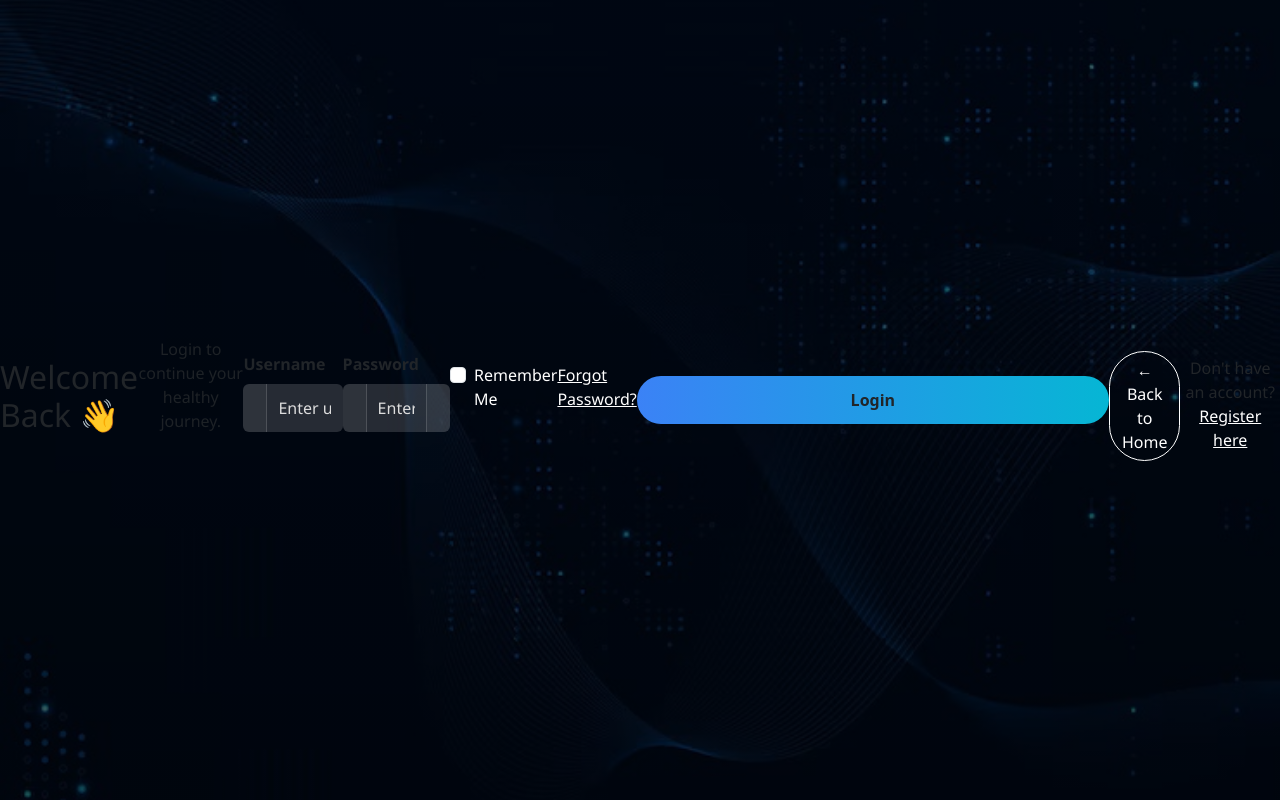
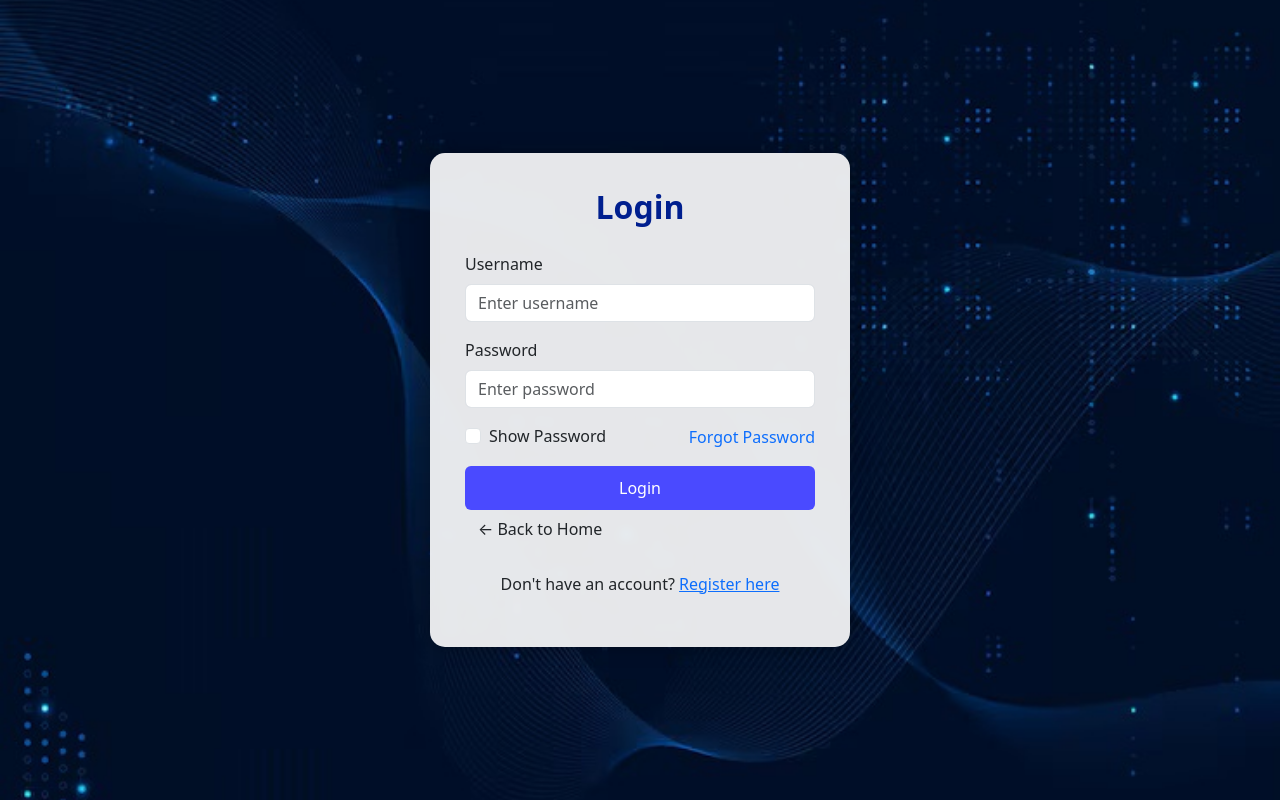
Before and after one commit to chintusasmal21-lgtm/habit_tracker, a Django app: page /login/ in a window 1280 px wide. Run offline with Django 5.2, Linux system fonts and the light colour scheme.

Commit message:
Updated login page

```diff
--- a/habits/templates/habits/login.html
+++ b/habits/templates/habits/login.html
@@ -16,229 +16,63 @@
 
     <style>
 
-     *{
+      body{
           margin:0;
           padding:0;
-    box-sizing:border-box;
-    font-family:'Segoe UI',sans-serif;
-     }
 
-body{
-
-    background:
-    linear-gradient(rgba(0,0,0,.55),rgba(0,0,0,.65)),
-    url("{% static 'image/log.jpg' %}");
-
-    background-size:cover;
-    background-position:center;
+          background-image: url("{% static 'image/log.jpg' %}");
+          background-size: cover;
+          background-position: center;
+          background-repeat: no-repeat;
 
           height:100vh;
 
           display:flex;
           justify-content:center;
           align-items:center;
-    overflow:hidden;
-}
-
-.circle{
-
-    position:absolute;
-    border-radius:50%;
-    background:rgba(255,255,255,.12);
-    animation:float 8s infinite ease-in-out;
-}
-
-.c1{
-    width:220px;
-    height:220px;
-    top:-70px;
-    left:-70px;
-}
-
-.c2{
-    width:180px;
-    height:180px;
-    right:40px;
-    bottom:40px;
-    animation-delay:2s;
-}
-
-.c3{
-    width:100px;
-    height:100px;
-    top:25%;
-    right:28%;
-    animation-delay:4s;
-}
-
-@keyframes float{
-
-50%{
-transform:translateY(-20px);
-}
-
         }
 
         .login-box{
+          width:420px;
 
-    width:430px;
-
-    background:rgba(255,255,255,.15);
-
-    backdrop-filter:blur(18px);
-
-    border:1px solid rgba(255,255,255,.25);
-
-    border-radius:20px;
+          background: rgba(255,255,255,0.9);
 
           padding:35px;
 
-    color:white;
+          border-radius:15px;
 
-    box-shadow:0 20px 45px rgba(0,0,0,.35);
+          box-shadow:0px 0px 20px rgba(0,0,0,0.3);
 
-    animation:fade .8s ease;
+          backdrop-filter: blur(5px);
+        }
+        body{
+           background-image:url("{% static 'image/log.jpg' %}");
+           background-size:cover;
+           background-position:center;
+           height:100vh;
+
+           display:flex;
+           justify-content:center;
+           align-items:center;
         }
 
-@keyframes fade{
-
-from{
-opacity:0;
-transform:translateY(30px);
-}
-
-to{
-opacity:1;
-transform:translateY(0);
-}
-
-}
-
-.login-box h2{
-
-font-weight:bold;
-text-align:center;
-margin-bottom:10px;
-color:white;
-
-}
-
-.subtitle{
-
-text-align:center;
-margin-bottom:30px;
-opacity:.9;
-
-}
-
-.form-label{
-
-font-weight:600;
-
-}
-
-.input-group-text{
-
-background:rgba(255,255,255,.18);
-border:none;
-color:white;
-
-}
-
-.form-control{
-
-background:rgba(255,255,255,.15);
-border:none;
-color:white;
-padding:12px;
-
-}
-
-.form-control::placeholder{
-
-color:#ddd;
-
-}
-
-.form-control:focus{
-
-background:rgba(255,255,255,.2);
-color:white;
-box-shadow:none;
-
+        h2{
+            text-align: center;
+            color: #001f8f;
+            margin-bottom: 25px;
+            font-weight: bold;
         }
 
         .btn-login{
-
-width:100%;
-padding:12px;
-
-background:linear-gradient(90deg,#3b82f6,#06b6d4);
-
-border:none;
-
-border-radius:50px;
-
-font-weight:bold;
-
-transition:.3s;
-
+            background-color: #4a4aff;
+            color: white;
+            width: 100%;
+            padding: 10px;
+            border: none;
         }
 
         .btn-login:hover{
-
-transform:translateY(-3px);
-box-shadow:0 10px 25px rgba(0,150,255,.4);
-
-}
-
-.btn-home{
-
-width:100%;
-margin-top:12px;
-border-radius:50px;
-
-border:1px solid white;
-color:white;
-
-}
-
-.btn-home:hover{
-
-background:white;
-color:#0d6efd;
-
-}
-
-a{
-
-color:#fff;
-font-weight:500;
-
-}
-
-a:hover{
-
-color:#ffd54f;
-
-}
-
-.eye-btn{
-
-cursor:pointer;
-
-background:rgba(255,255,255,.18);
-
-border:none;
-
-color:white;
-
-}
-
-.form-check-label{
-
-color:white;
-
+            background-color: #3333ff;
         }
 
     </style>
@@ -246,33 +80,45 @@ color:white;
 </head>
 
 <body>
-    <h2>Welcome Back 👋</h2>
 
-<p class="subtitle">
-Login to continue your healthy journey.
-</p>
 
+    <div class="login-box">
+
+        <h2>Login</h2>
+
+        <form method="POST" autocomplete="off"
+         novalidate
+         onsubmit="return validateForm()">
+
+            {% csrf_token %}
+
+            <!-- Error Message -->
+
+            {% if error %}
+
+            <div class="alert alert-danger">
+
+                {{ error }}
+
+            </div>
+
+            {% endif %}
+
+            <!-- Username -->
 
             <div class="mb-3">
 
-<label class="form-label">Username</label>
+                <label class="form-label">
+                    Username
+                </label>
 
-<div class="input-group">
-
-<span class="input-group-text">
-
-<i class="bi bi-person-fill"></i>
-
-</span>
-
-<input
-type="text"
+                <input type="text"
                        name="username"
                        class="form-control"
                        placeholder="Enter username"
+                       autocomplete="off"
                        required>
 
-</div>
 
             </div>
 
@@ -280,59 +126,41 @@ required>
 
             <div class="mb-3">
 
-<label class="form-label">Password</label>
+                <label class="form-label">
+                    Password
+                </label>
 
-<div class="input-group">
-
-<span class="input-group-text">
-
-<i class="bi bi-lock-fill"></i>
-
-</span>
-
-<input
-type="password"
+                <input type="password"
                        id="password"
                        name="password"
                        class="form-control"
                        placeholder="Enter password"
+                       autocomplete="new-password"
                        required>
 
-<button
-type="button"
-class="input-group-text eye-btn"
-onclick="showPassword()">
-
-<i id="eyeIcon"
-class="bi bi-eye-fill"></i>
-
-</button>
-
-</div>
 
             </div>
 
             <!-- Show Password -->
 
-<div class="d-flex justify-content-between mb-4">
+            <div class="d-flex justify-content-between align-items-center mb-3">
 
                 <div class="form-check">
 
-<input
-class="form-check-input"
-type="checkbox">
+                   <input class="form-check-input"
+                       type="checkbox"
+                       onclick="showPassword()">
 
                    <label class="form-check-label">
-
-Remember Me
-
+                      Show Password
                    </label>
 
                 </div>
 
-<a href="/forgot-password/">
+                 <a href="/forgot-password/"
+                   class="text-decoration-none">
 
-Forgot Password?
+                    Forgot Password
 
                  </a>
 
@@ -403,25 +231,17 @@ Forgot Password?
 
 function showPassword(){
 
-let pass=document.getElementById("password");
+    var x = document.getElementById("password");
 
-let icon=document.getElementById("eyeIcon");
+    if(x.type === "password"){
 
-if(pass.type==="password"){
+        x.type = "text";
 
-pass.type="text";
+    }else{
 
-icon.className="bi bi-eye-slash-fill";
+        x.type = "password";
 
     }
-else{
-
-pass.type="password";
-
-icon.className="bi bi-eye-fill";
-
-}
-
 }
 
     </script>
```
Lines whose indentation alone changed are shown as unchanged.
